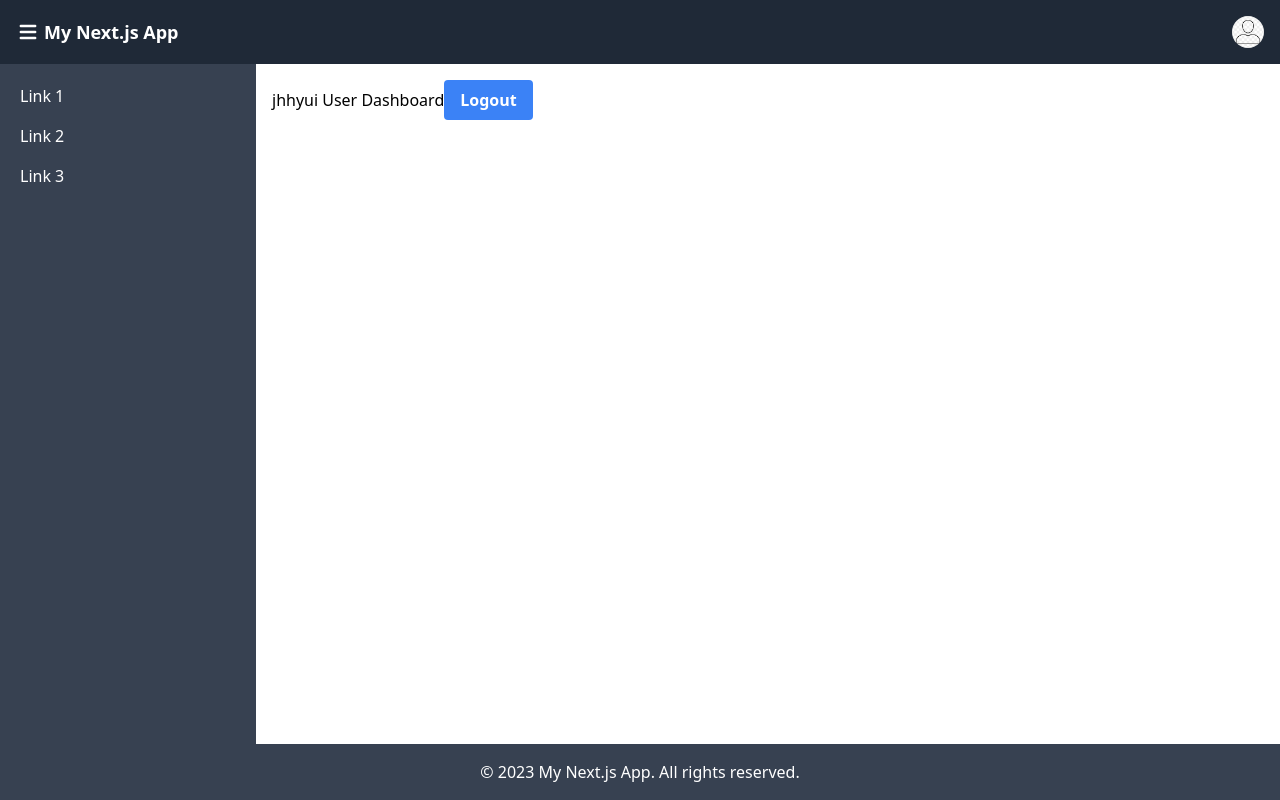
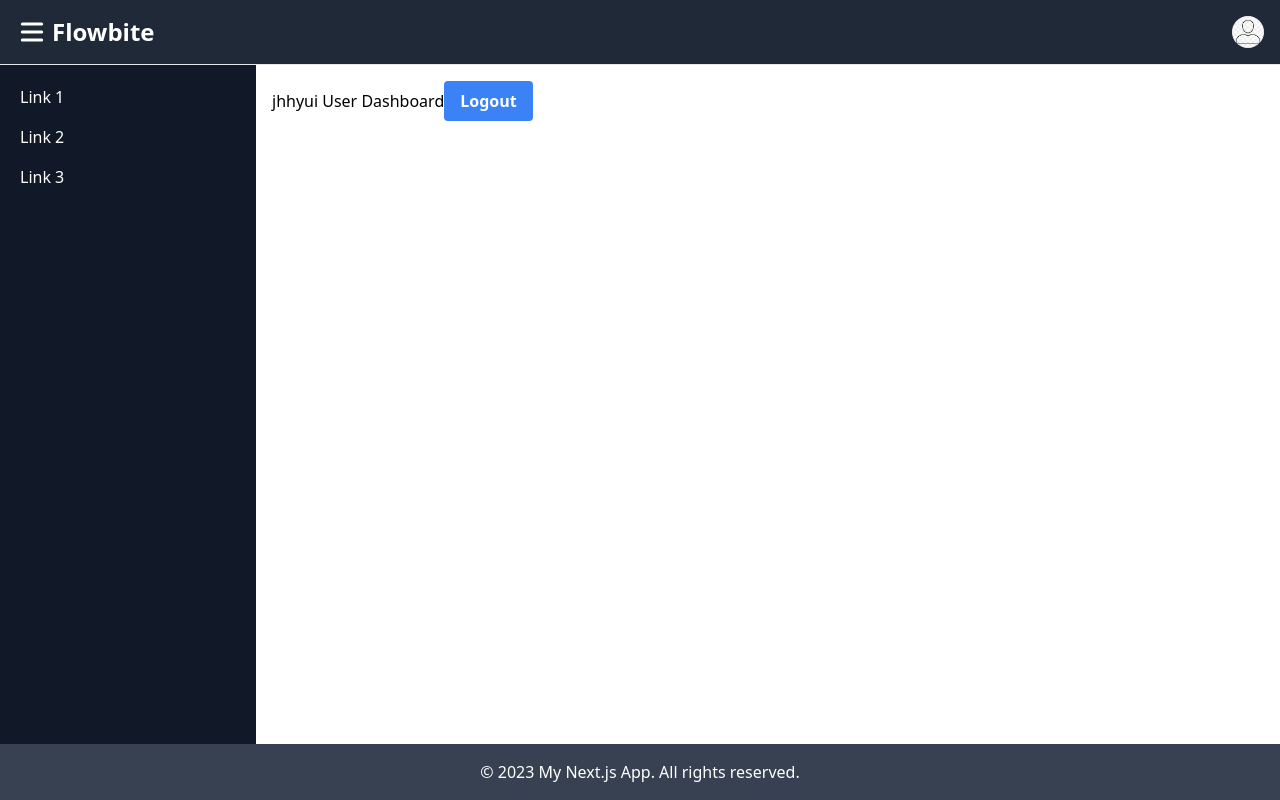
Before and after one commit to mdkhairul773islam/nextjs-app, a Next.js app: page /user in a window 1280 px wide. Built offline with nearby package versions, Linux system fonts and the light colour scheme.

Commit message:
user dashboard ui desgin

```diff
--- a/src/app/user/components/AsideBar.js
+++ b/src/app/user/components/AsideBar.js
@@ -1,6 +1,6 @@
 const AsideBar = ({ isAsideVisible }) => {
     return (
-        <aside className={`${isAsideVisible ? 'w-64' : 'w-25'} h-screen bg-gray-700 text-white p-5`}>
+        <aside className={`${isAsideVisible ? 'w-64' : 'w-25'} h-screen bg-gray-900 dark:bg-gray-800 text-white p-5`}>
             <ul>
                 <li className="mb-4">Link 1</li>
                 <li className="mb-4">Link 2</li>
--- a/src/app/user/components/Header.js
+++ b/src/app/user/components/Header.js
@@ -9,12 +9,12 @@ const Header = ({ toggleAside }) => {
     const toggleDropdown = () => setDropdownOpen(!dropdownOpen);
 
     return (
-        <header className="bg-gray-800 text-white p-4 flex justify-between items-center">
+        <header className="bg-gray-800 text-white p-4 flex justify-between items-center border-b border-200 dark:border-gray-600">
             <div className="flex items-center space-x-1">
                 <button onClick={toggleAside} className="text-white">
-                    <HiMenu className="h-6 w-6" />
+                    <HiMenu className="h-8 w-8" />
                 </button>
-                <h1 className="text-lg font-bold">My Next.js App</h1>
+                <h1 className="text-2xl font-bold">Flowbite</h1>
             </div>
             <div className="relative">
                 <Image
--- a/src/app/user/components/Layout.js
+++ b/src/app/user/components/Layout.js
@@ -15,7 +15,7 @@ const Layout = ({ children }) => {
             <Header toggleAside={toggleAside} />
             <div className="flex flex-1 overflow-hidden">
                 <AsideBar isAsideVisible={isAsideVisible} />
-                <main className="flex-1 overflow-auto p-4">
+                <main className="flex-1 overflow-auto p-4 ">
                     {children}
                 </main>
             </div>
```
